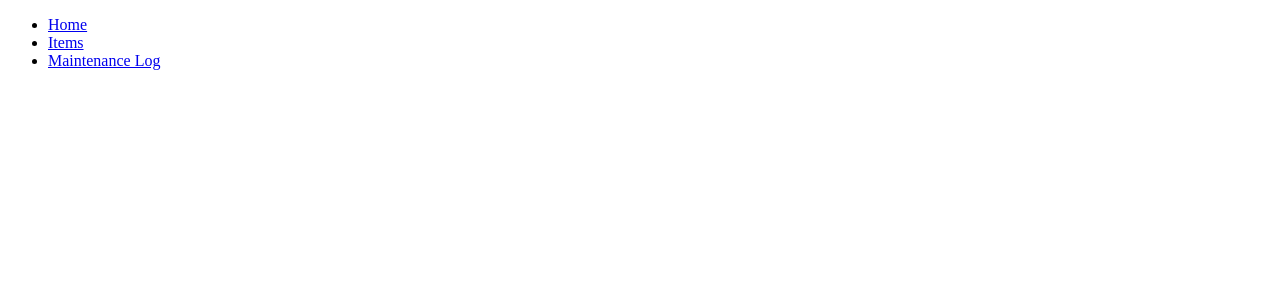
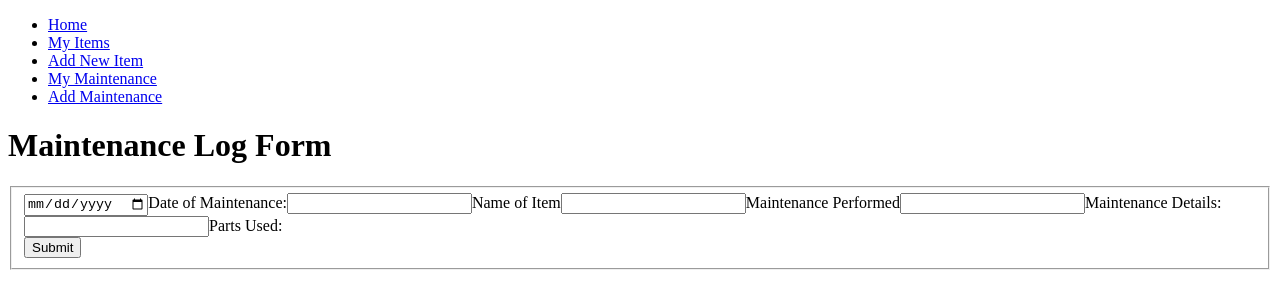
Before and after one commit to kellycoles/capstone, a React (Create React App) app: page /maintenanceItems/new in a window 1280 px wide. Shown: the top 308 px of the page. Built offline with nearby package versions, Linux system fonts and the light colour scheme; no server answers.

Commit message:
maintenance
git commit -m maintenance

```diff
--- a/src/components/ApplicationViews.js
+++ b/src/components/ApplicationViews.js
@@ -8,7 +8,8 @@ import ItemList from './item/ItemList'
 import ItemForm from './item/ItemForm'
 import ItemDetails from './item/ItemDetails'
 import ItemEditForm from './item/ItemEditForm'
-// import MaintenanceForm from './maintenance/MaintenanceForm'
+import MaintenanceForm from './maintenance/MaintenanceForm'
+import MaintenanceList from './maintenance/MaintenanceList'
 // import MaintenanceDetails from './maintenance/MaintenanceDetails'
 // import MaintenancEditForm from './maintenance/MaintenanceEditForm'
 
@@ -29,10 +30,10 @@ export default class ApplicationViews extends Component {
                         return <Redirect to="/login" />
                     }
                 }} />
-                <Route path="/items/new" render={(props) => {
+                <Route exact path="/items/new" render={(props) => {
                     return <ItemForm {...props} />
                 }} />
-                <Route path="/items/:itemId(\d+)/edit" render={props => {
+                <Route exact path="/items/:itemId(\d+)/edit" render={props => {
                     return <ItemEditForm {...props} />
                 }}
                 />
@@ -40,16 +41,16 @@ export default class ApplicationViews extends Component {
                     return <ItemDetails itemId={parseInt(props.match.params.itemId)}{...props} />
                 }} />
 
-                 {/* <Route exact path="/maintenceItems" render={props => {
+                 <Route exact path="/maintenceItems" render={props => {
                     if (this.isAuthenticated()) {
                         return <MaintenanceList {...props} />
                     } else {
                         return <Redirect to="/login" />
                     }
-                }} /> */}
-                {/* <Route path="/maintenceItems/new" render={(props) => {
+                }} />
+                <Route exact path="/maintenanceItems/new" render={(props) => {
                     return <MaintenanceForm {...props} />
-                }} /> */}
+                }} />
                 {/* <Route path="/maintenceItems/:maintenceItemsId(\d+)/edit" render={props => {
                     return <MaintenanceEditForm {...props} />
                 }}
--- a/src/components/maintenance/MaintenanceForm.js
+++ b/src/components/maintenance/MaintenanceForm.js
@@ -1,15 +1,15 @@
 import React, { Component } from 'react';
-import ItemsManager from '../../modules/ItemsManager';
+import MaintenanceManager from '../../modules/MaintenanceManager';
 import CategoryManager from '../../modules/CategoryManager';
 
-class ItemForm extends Component {
+class MaintenanceForm extends Component {
     state = {
         name: "",
-        year: "",
-        model: "",
-        userId: "",
-        categoryId: "",
-        categories: [],
+        title: "",
+        details: "",
+        parts: "",
+        date: "",
+        itemId: "",
         loadingStatus: false,
     };
     componentDidMount() {
@@ -24,27 +24,24 @@ class ItemForm extends Component {
 
     /*  Local method for validation, set loadingStatus, create item object, invoke the ItemsManager post method, and redirect to the item list
     */
-    constructNewItem = evt => {
+    constructNewMaintenance = evt => {
         evt.preventDefault();
-        if (this.state.name === "" || this.state.year === "" || this.state.model === "" || this.state.category === "") {
-            window.alert("Please complete name, year, and model fields");
+        if (this.state.name === "" || this.state.title === "" || this.state.details === "" || this.state.parts === "" || this.state.category === "" || this.state.date === "") {
+            window.alert("Please complete all fields");
         } else {
 
             this.setState({ loadingStatus: true });
 
-            const item = {
+            const maintenance = {
                 name: this.state.name,
-                year: this.state.year,
-                model: this.state.model,
-                categoryId: parseInt(this.state.categoryId),
-                image: this.state.image,
-                manual: this.state.manual,
-                userId: parseInt(sessionStorage.getItem('activeUser'))
+                title: this.state.title,
+                details: this.state.details,
+                parts: this.state.parts
+                // itemId:????????????????????????
             };
 
-            // Create the\item and redirect user to item list
-            ItemsManager.postItem(item)
-                .then(() => this.props.history.push("/items"));
+            MaintenanceManager.postMaintenanceItem(maintenance)
+                .then(() => this.props.history.push("/maintenanceItems"));
         }
     };
 
@@ -52,22 +49,18 @@ class ItemForm extends Component {
 
         return (
             <>
-                <h1 className="center card">New Item Form</h1>
+                <h1 className="center card">Maintenance Log Form</h1>
                 <form>
                     <fieldset>
                         <div className="formgrid">
-                            <select id="categoryId" value={this.state.category} onChange={this.handleFieldChange}>
-                                <option value="">Select Category</option>
-                                {this.state.categories.map(category =>
-                                    <option key={category.id} value={category.id}>
-                                        {category.type}
-                                    </option>
-                                )
+                            <input
+                                type="date"
+                                required
+                                onChange={this.handleFieldChange}
+                                id="date"
 
-                                }
-
-
-                            </select>
+                            />
+                            <label htmlFor="date">Date of Maintenance:</label>
                             <input
                                 type="text"
                                 required
@@ -75,53 +68,39 @@ class ItemForm extends Component {
                                 id="name"
 
                             />
-                            <label htmlFor="name">Name</label>
+                            <label htmlFor="name">Name of Item</label>
                             <input
                                 type="text"
                                 required
                                 onChange={this.handleFieldChange}
-                                id="model"
+                                id="title"
 
                             />
-                            <label htmlFor="model">Model:</label>
+                            <label htmlFor="title">Maintenance Performed</label>
                             <input
                                 type="text"
                                 required
                                 onChange={this.handleFieldChange}
-                                id="year"
+                                id="details"
 
                             />
-                            <label htmlFor="year">Year:</label>
+                            <label htmlFor="details">Maintenance Details:</label>
                             <input
                                 type="text"
                                 required
                                 onChange={this.handleFieldChange}
-                                id="image"
+                                id="parts"
 
                             />
-                            <label htmlFor="year">Image:</label>
-                            <input
-                                type="text"
-                                required
-                                onChange={this.handleFieldChange}
-                                id="manual"
+                            <label htmlFor="parts">Parts Used:</label>
 
-                            />
-                            <label htmlFor="year">Manual:</label>
-                            <input
-                                type="text"
-                                required
-                                onChange={this.handleFieldChange}
-                                id="notes"
 
-                            />
-                            <label htmlFor="year">Notes:</label>
                         </div>
                         <div className="alignRight">
                             <button
                                 type="button"
                                 disabled={this.state.loadingStatus}
-                                onClick={this.constructNewItem
+                                onClick={this.constructNewMaintenance
                                 }
                             >Submit</button>
                         </div>
@@ -132,4 +111,4 @@ class ItemForm extends Component {
     }
 }
 
-export default ItemForm
+export default MaintenanceForm
--- a/src/components/nav/NavBar.js
+++ b/src/components/nav/NavBar.js
@@ -12,10 +12,16 @@ class NavBar extends Component {
                         <Link className="nav-link" to="/">Home</Link>
                     </li>
                     <li className="nav-item">
-                        <Link className="nav-link" to="/items">Items</Link>
+                        <Link className="nav-link" to="/items">My Items</Link>
                     </li>
                     <li className="nav-item">
-                        <Link className="nav-link" to="/maintenance">Maintenance Log</Link>
+                        <Link className="nav-link" to="/items/new">Add New Item</Link>
+                    </li>
+                    <li className="nav-item">
+                        <Link className="nav-link" to="/maintenanceItems">My Maintenance</Link>
+                    </li>
+                    <li className="nav-item">
+                        <Link className="nav-link" to="/maintenanceItems/new">Add Maintenance</Link>
                     </li>
                 </ul>
             </nav>
--- a/src/modules/ItemsManager.js
+++ b/src/modules/ItemsManager.js
@@ -2,7 +2,7 @@ const remoteURL = "http://localhost:5002"
 
 export default {
     getItem(id) {
-        return fetch(`${remoteURL}/items/${id}&_expand=category`).then(result => result.json())
+        return fetch(`${remoteURL}/items/${id}`).then(result => result.json())
     },
     getUserItems(id, userId) {
         return fetch(`${remoteURL}/items/${id}&userId=${userId}`)
```
Also changed, not shown: api/database.json (+11 -5 lines).
